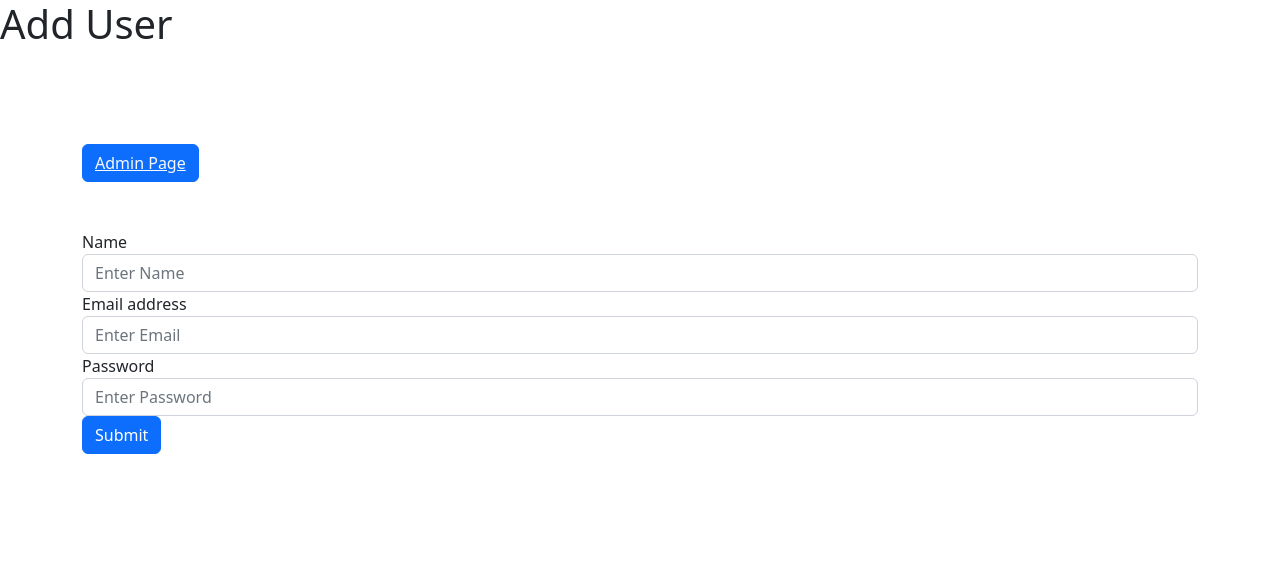
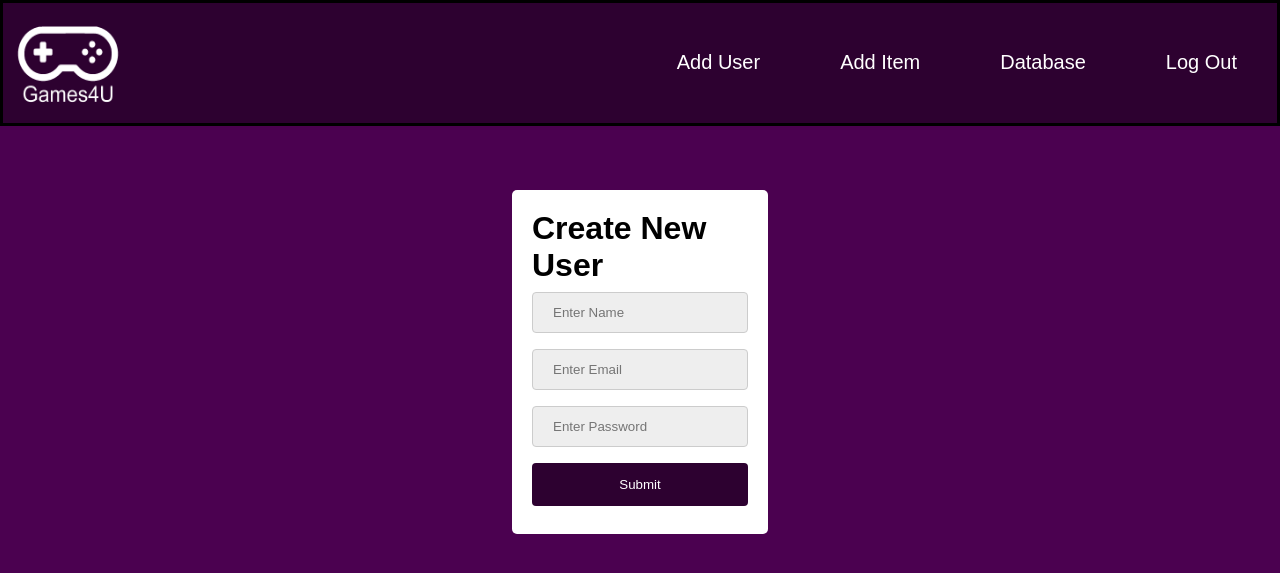
Before and after one commit to Sufyaan-T/Team16, a PHP site: page /user.php in a window 1280 px wide. Shown: the top 573 px of the page. Run offline with PHP 8.4, Linux system fonts and the light colour scheme.

Commit message:
AdminPage

```diff
--- /dev/null
+++ b/AdminPage/css/style.css
@@ -0,0 +1,420 @@
+* {
+  font-family: "Montserrat", sans-serif;
+  font-size: 500 1rem;
+  margin: 0;
+  padding: 0;
+  box-sizing: border-box;
+}
+
+/*sets the properties for the body*/
+body {
+  background-color: #4b0150;
+  margin: 0;
+}
+
+/*Navbar at the top*/
+.navbar {
+  width: 100%;
+  margin: auto;
+  display: flex;
+  justify-content: space-between;
+  background-color: #2d0130;
+  border-style: solid;
+}
+
+.logo {
+  width: 120px;
+  height: 120px;
+  cursor: pointer;
+  padding-left: 10px;
+  display: inline-flex;
+  float: left;
+}
+
+.navbar ul li {
+  display: inline-flex;
+  float: left;
+  padding-top: 47.5px;
+  padding-left: 40px;
+  padding-right: 40px;
+}
+
+.navbar ul li a {
+  text-decoration: none;
+  color: #ffffff;
+  font-size: 20px;
+}
+
+/*Navbar 2 for games*/
+
+.navbar2 {
+  overflow: hidden;
+  background-color: #2d0130;
+  font-family: Arial, Helvetica, sans-serif;
+}
+
+.navbar2 a {
+  float: left;
+  font-size: 16px;
+  color: white;
+  text-align: center;
+  padding: 14px 16px;
+  text-decoration: none;
+  margin-left: 20%;
+}
+
+.dropdown {
+  float: left;
+  overflow: hidden;
+  margin-left: 20%;
+}
+
+.dropdown .dropbtn {
+  cursor: pointer;
+  font-size: 16px;
+  border: none;
+  outline: none;
+  color: white;
+  padding: 14px 16px;
+  background-color: inherit;
+  font-family: inherit;
+  margin: 0;
+}
+
+.navbar2 a:hover,
+.dropdown:hover .dropbtn,
+.dropbtn:focus {
+  background-color: black;
+}
+
+.dropdown-content {
+  display: none;
+  position: absolute;
+  background-color: black;
+  min-width: 160px;
+  box-shadow: 0px 8px 16px 0px rgba(0, 0, 0, 0.2);
+  z-index: 1;
+  color: white;
+}
+
+.dropdown-content a {
+  float: none;
+  color: black;
+  padding: 12px 16px;
+  text-decoration: none;
+  display: block;
+  text-align: left;
+  color: white;
+  margin-left: 12px;
+}
+
+.dropdown-content a:hover {
+  background-color: #ddd;
+}
+
+.show {
+  display: block;
+}
+
+/*footer */
+.container {
+  max-width: 1170px;
+  margin: auto;
+}
+
+.row {
+  display: flex;
+  flex-wrap: wrap;
+}
+
+ul {
+  list-style: none;
+}
+
+.footer {
+  background-color: #2d0130;
+  padding: 70px 0;
+}
+
+.footer-col {
+  width: 33%;
+  padding: 0 15px;
+}
+
+.footer-col h4 {
+  font-size: 18px;
+  color: #ffffff;
+  text-transform: capitalize;
+  margin-bottom: 35px;
+  font-weight: 500;
+  position: relative;
+}
+
+.footer-col h4::before {
+  content: "";
+  position: absolute;
+  left: 0;
+  bottom: -10px;
+  background-color: #e91e63;
+  height: 2px;
+  box-sizing: border-box;
+  width: 50px;
+}
+
+.footer-col ul li:not(:last-child) {
+  margin-bottom: 10px;
+}
+
+.footer-col ul li {
+  color: #ffffff;
+  color: #bbbbbb;
+}
+
+.footer-col ul li a {
+  font-size: 16px;
+  text-transform: capitalize;
+  color: #ffffff;
+  text-decoration: none;
+  font-weight: 300;
+  color: #bbbbbb;
+  display: block;
+  transition: all 0.3s ease;
+}
+
+.footer-col ul li a:hover {
+  color: #ffffff;
+  padding-left: 8px;
+}
+
+.footer-col .social-links a {
+  display: inline-block;
+  height: 40px;
+  width: 40px;
+  background-color: rgba(255, 255, 255, 0.2);
+  margin: 0 10px 10px 0;
+  text-align: center;
+  line-height: 40px;
+  border-radius: 50%;
+  color: #ffffff;
+  transition: all 0.5s ease;
+}
+
+.footer-col .social-links a:hover {
+  color: #2d0130;
+  background-color: #ffffff;
+}
+
+/*responsive*/
+@media (max-width: 767px) {
+  .footer-col {
+    width: 50%;
+    margin-bottom: 30px;
+  }
+}
+
+@media (max-width: 574px) {
+  .footer-col {
+    width: 100%;
+  }
+}
+
+/**/
+
+/*log in/sign up css*/
+.form > *:first-child {
+  margin-top: 0;
+}
+
+.form > :last-child {
+  margin-bottom: 0;
+}
+
+.formTitle {
+  margin-bottom: 2rem;
+  text-align: center;
+}
+
+.formMessage {
+  text-align: center;
+  margin-bottom: 1rem;
+}
+
+.formMessageSuccess {
+  color: var(--colorSuccess);
+}
+
+.formMessageError {
+  color: var(--colorError);
+}
+
+.formInputGroup {
+  margin-bottom: 1rem;
+}
+
+.formInput {
+  display: block;
+  width: 100%;
+  padding: 0.75rem;
+  box-sizing: border-box;
+  border-radius: var(--border-radius);
+  border: 1px solid #dddddd;
+  outline: none;
+  background: #eeeeee;
+  transition: background 0.2s, border-color 0.2s;
+}
+
+.formInput:focus {
+  border-color: var(--colorPrimary);
+  background: #ffffff;
+}
+
+.formInputErrorMessage {
+  color: var(--colorError);
+  border-color: var(--colorError);
+  text-align: center;
+  margin-top: 1rem;
+  font-weight: bold;
+}
+
+.formButton {
+  width: 100%;
+  padding: 1rem 2rem;
+  font-weight: bold;
+  font-size: 1.1rem;
+  color: #eeeeee;
+  border: none;
+  border-radius: var(--border-radius);
+  outline: none;
+  cursor: pointer;
+  background: var(--colorPrimary);
+}
+
+.formButton:hover {
+  background: var(--colorPrimaryDark);
+}
+
+.formButton:active {
+  transform: scale(0.98);
+}
+
+.formText {
+  text-align: center;
+}
+
+.formLink {
+  color: var(--colorSecondary);
+  text-decoration: none;
+  cursor: pointer;
+}
+
+.formLink:hover {
+  text-decoration: underline;
+}
+
+/* Admin Page+ - Pantelis Xiourouppas - 160056307 */
+
+/*Table settings*/
+.admin-table {
+  border-collapse: collapse;
+  margin: 5% 0;
+  font-size: 1.4em;
+  font-family:  Helvetica;
+  min-width: 400px;
+  box-shadow: 0 0 30px #000000;
+}
+
+.admin-table thead tr {
+  background-color: #000000;
+  color: #ffffff;
+  text-align: left;
+}
+
+.admin-table th,
+.admin-table td {
+  padding: 12px 15px;
+  color: white;
+}
+
+.admin-table tbody tr:last-of-type {
+  border-bottom: 10px solid #ffffff;
+}
+/*Buttons*/
+ .button-update, .button-delete {
+    display: inline-block;
+    margin: 5px; /* space between buttons */
+    background: #ffffff;
+    color:  #000000;
+    font-size: 0.7em;
+    font-family:  Helvetica;
+    border-radius: 15px; /* rounded corners */
+    padding: 8px 16px; /* space around text */
+    -moz-transition: all 0.2s;
+    -webkit-transition: all 0.2s;
+    transition: all 0.2s;
+}
+
+.button-update:hover {
+    background: rgb(0, 255, 42);
+    color: #000000;
+}
+.button-delete:hover {
+    background: rgb(255, 0, 0);
+    color: #000000;
+}
+
+.button-addUser, .button-addProduct {
+    display: inline-block;
+    margin: 5px; /* space between buttons */
+    background: #ffffff;
+    color: rgb(0, 0, 0);
+    font-size: 1em;
+    font-family: Helvetica;
+    border-radius: 15px; /* rounded corners */
+    padding: 8px 16px; /* space around text */
+    -moz-transition: all 0.2s;
+    -webkit-transition: all 0.2s;
+    transition: all 0.2s;
+}
+
+.button-addUser:hover {
+    background: rgb(0, 255, 42);
+    color: #000000;
+}
+
+input[type=text-box], select {
+  width: 100%;
+  padding: 12px 20px;
+  margin: 8px 0;
+  display: inline-block;
+  border: 1px solid #ccc;
+  border-radius: 4px;
+  box-sizing: border-box;
+}
+
+.submitButton {
+  width: 100%;
+  background-color: #2d0130;
+  color: white;
+  padding: 14px 20px;
+  margin: 8px 0;
+  border: none;
+  border-radius: 4px;
+  cursor: pointer;
+  text-align: center;
+
+}
+
+.submitButton:hover {
+  background-color: #46005c;
+
+}
+
+.addingBox{
+  border-radius: 5px;
+  background-color: #ffffff;
+  padding: 20px;
+  margin-top: 5%;
+  margin-left:40%;
+  margin-right:40%;
+
+}
--- a/AdminPage/user.php
+++ b/AdminPage/user.php
@@ -23,36 +23,37 @@ if (isset($_POST['SubmitButton'])) {
 <head>
     <meta charset="utf-8">
     <meta name="viewport" content="width=device-width, initial-scale=1">
-    <title>Fill in Details</title>
-    <!--Bootstrap CSS link -->
-    <link href="https://cdn.jsdelivr.net/npm/bootstrap@5.2.2/dist/css/bootstrap.min.css" rel="stylesheet"
-        integrity="sha384-Zenh87qX5JnK2Jl0vWa8Ck2rdkQ2Bzep5IDxbcnCeuOxjzrPF/et3URy9Bv1WTRi" crossorigin="anonymous">
+    <title>Add User</title>
+    <link href="css/style.css" rel="stylesheet">
 </head>
 
 <body>
-    <h1>Add User</h1>
 
-    <div class="container my-5 ">
+    <!-- Navigation Bar -->
+    <div class="navbar">
+        <a href="#"><img src="images/Logo.png" class="logo"></a>
+        <ul>
+            <li><a href="user.php">Add User</a></li>
+            <li><a href="additem.php">Add Item</a></li>
+            <li><a href="adminpage.php">Database</a></li>
+            <li><a href="logout.php">Log Out</a></li>
 
-    <button class="btn btn-primary my-5">
-            <a href="adminpage.php" class="text-light">Admin Page</a>
-        </button>
+        </ul>
+    </div>
 
-        <form method="post">
-            <div class="form-group">
-                <label>Name</label>
-                <input type="text-box" class="form-control" placeholder="Enter Name" name="UserName" autocomplete="off">
-            </div>
-            <div class="form-group">
-                <label>Email address</label>
-                <input type="email" class="form-control" placeholder="Enter Email" name="UserEmail" autocomplete="off">
-            </div>
-            <div class="form-group">
-                <label>Password</label>
-                <input type="password" class="form-control" placeholder="Enter Password" name="UserPassword"
-                    autocomplete="off">
-            </div>
-            <button type="submit" class="btn btn-primary" name="SubmitButton">Submit</button>
+          <!-- Input Box -->
+    <div class="addingBox">
+        <form class="addingInputs" method="post">
+            <h1>Create New User</h1>
+
+            <input type="text-box" class="formInput" placeholder="Enter Name" name="UserName" autocomplete="off">
+
+            <input type="text-box" class="formInput" placeholder="Enter Email" name="UserEmail" autocomplete="off">
+
+            <input type="text-box" class="formInput" placeholder="Enter Password" name="UserPassword" autocomplete="off">
+
+            <button type="submit" class="submitButton" name="SubmitButton">Submit</button>
+
 
         </form>
 </body>
```
Also changed, not shown: AdminPage/additem.php (+24 -19 lines), AdminPage/adminpage.php (+27 -33 lines), AdminPage/idUpdate.php (+27 -25 lines), AdminPage/itemUpdate.php (+25 -22 lines), AdminPage/js/scripts.js (added, +38 -0 lines), AdminPage/images/Basket.png (added), AdminPage/images/Logo.png (added), AdminPage/images/Magnifying.png (added).
